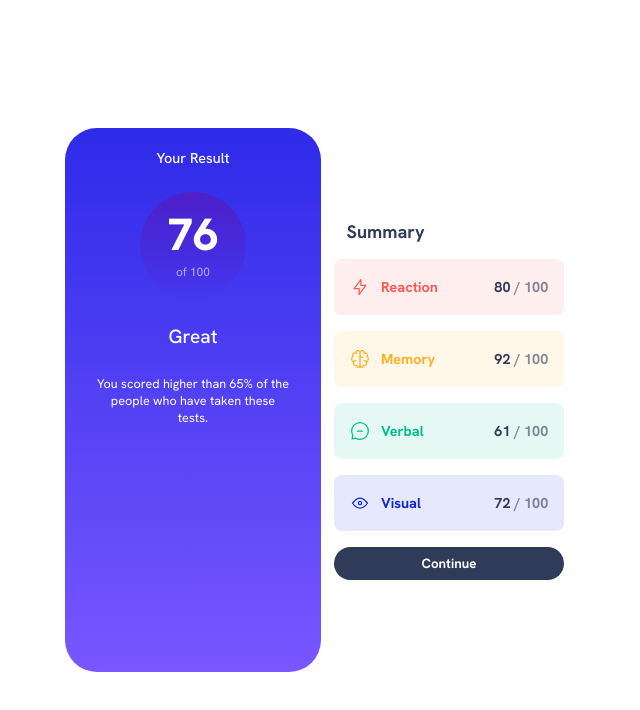
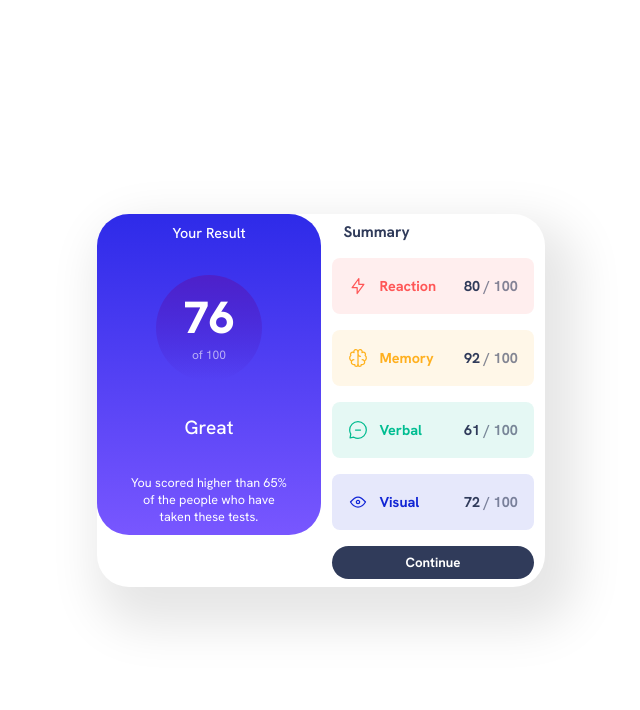
Before and after one commit to Ange230700/resultsSummaryComponentbyFM, a plain HTML site: page index.html in a window 1280 px wide. Shown: the whole page, without its empty margins (319-959 px from the left). Drawn offline with Linux system fonts and the light colour scheme.

Commit message:
adding the box shadow the best I could

```diff
--- a/index.css
+++ b/index.css
@@ -66,6 +66,8 @@ body {
     justify-content: center;
     align-items: center;
     padding: 10%;
+    width: 55%;
+    margin-inline: auto;
   }
 }
 
@@ -82,7 +84,7 @@ h3 {
   flex-direction: column;
   align-items: center;
   row-gap: 0.65rem;
-  height: 41vh;
+  height: 45vh;
   border-bottom-left-radius: 2rem;
   border-bottom-right-radius: 2rem;
 }
@@ -93,7 +95,8 @@ h3 {
     width: 25%;
     height: 100%;
     border-radius: 2rem;
-    row-gap: 1.6rem;
+    row-gap: 2.1rem;
+    flex-grow: 1;
   }
 }
 
@@ -102,6 +105,13 @@ h3 {
   font-size: calc(var(--font-size) * 0.8);
   font-weight: var(--normalFontWeight);
   margin-top: 1.3rem;
+}
+
+@media screen and (min-width: 650px) {
+  /* === DESKTOP DESIGN === */
+  #yourResult {
+    margin-top: 0.65rem;
+  }
 }
 
 .score {
@@ -146,6 +156,8 @@ h3 {
   #scoreReveal {
     font-size: calc(var(--font-size) * 0.7);
     margin-inline: 1.9rem;
+    flex-grow: 1;
+    margin-bottom: 0.65rem;
   }
 }
 
@@ -166,6 +178,7 @@ h3 {
     align-items: center;
     border-top-right-radius: 2rem;
     border-bottom-right-radius: 2rem;
+    flex-grow: 1;
   }
 }
 
@@ -180,8 +193,8 @@ h3 {
   /* === DESKTOP DESIGN === */
   .lowerPart h3 {
     align-self: flex-start;
-    margin: 0 0 0 10%;
-    font-size: calc(var(--font-size) * 1);
+    margin: 0.5rem 0 0 10%;
+    font-size: calc(var(--font-size) * 0.85);
   }
 }
 
@@ -200,6 +213,18 @@ h3 {
   .lowerPart > div {
     width: 90%;
     font-size: calc(var(--font-size) * 0.8);
+  }
+
+  .lowerPart .sections{
+    flex-shrink: 1;
+  }
+
+  .sections > * {
+    flex-shrink: 1;
+  }
+
+  .sections > * > p {
+    flex-shrink: 1;
   }
 }
 
@@ -287,7 +312,26 @@ button {
     width: 90%;
     margin: 0;
     padding: 0.5rem 1rem;
+    margin-bottom: .5rem;
   }
 }
 
-/* TODO: Add the box-shadow(I think) to finish the design */
+.wrapper {
+  /* === MOBILE DESIGN === */
+  display: flex;
+  flex-direction: column;
+  row-gap: 1.3rem;
+}
+
+@media screen and (min-width: 650px) {
+  /* === DESKTOP DESIGN === */
+  .wrapper {
+    border-radius: 2rem;
+    display: flex;
+    flex-direction: row;
+    justify-content: center;
+    width: 50%;
+    flex-grow: 1;
+    box-shadow: 1rem 1.5rem 3rem 1rem rgba(0, 0, 0, 0.1);
+  }
+}
--- a/index.html
+++ b/index.html
@@ -20,7 +20,8 @@
     />
   </head>
 
-  <body>
+  <body class="boxShadow">
+    <div class="wrapper">
       <div class="upperPart">
         <p id="yourResult">Your Result</p>
         <div class="score">
@@ -34,7 +35,7 @@
       </div>
       <div class="lowerPart">
         <h3>Summary</h3>
-      <div id="reactionSection">
+        <div id="reactionSection" class="sections">
           <svg
             xmlns="http://www.w3.org/2000/svg"
             width="20"
@@ -52,10 +53,12 @@
           </svg>
           <p>
             <span id="reaction">Reaction</span
-          ><span class="mark">80<span class="secondPartOfTheMark"> / 100</span></span>
+            ><span class="mark"
+              >80<span class="secondPartOfTheMark"> / 100</span></span
+            >
           </p>
         </div>
-      <div id="memorySection">
+        <div id="memorySection" class="sections">
           <svg
             xmlns="http://www.w3.org/2000/svg"
             width="20"
@@ -87,10 +90,12 @@
           </svg>
           <p>
             <span id="memory">Memory</span
-          ><span class="mark">92<span class="secondPartOfTheMark"> / 100</span></span>
+            ><span class="mark"
+              >92<span class="secondPartOfTheMark"> / 100</span></span
+            >
           </p>
         </div>
-      <div id="verbalSection">
+        <div id="verbalSection" class="sections">
           <svg
             xmlns="http://www.w3.org/2000/svg"
             width="20"
@@ -108,10 +113,12 @@
           </svg>
           <p>
             <span id="verbal">Verbal</span
-          ><span class="mark">61<span class="secondPartOfTheMark"> / 100</span></span>
+            ><span class="mark"
+              >61<span class="secondPartOfTheMark"> / 100</span></span
+            >
           </p>
         </div>
-      <div id="visualSection">
+        <div id="visualSection" class="sections">
           <svg
             xmlns="http://www.w3.org/2000/svg"
             width="20"
@@ -136,10 +143,13 @@
           </svg>
           <p>
             <span id="visual">Visual</span
-          ><span class="mark">72<span class="secondPartOfTheMark"> / 100</span></span>
+            ><span class="mark"
+              >72<span class="secondPartOfTheMark"> / 100</span></span
+            >
           </p>
         </div>
         <button>Continue</button>
       </div>
+    </div>
   </body>
 </html>
```
Lines whose indentation alone changed are shown as unchanged.
